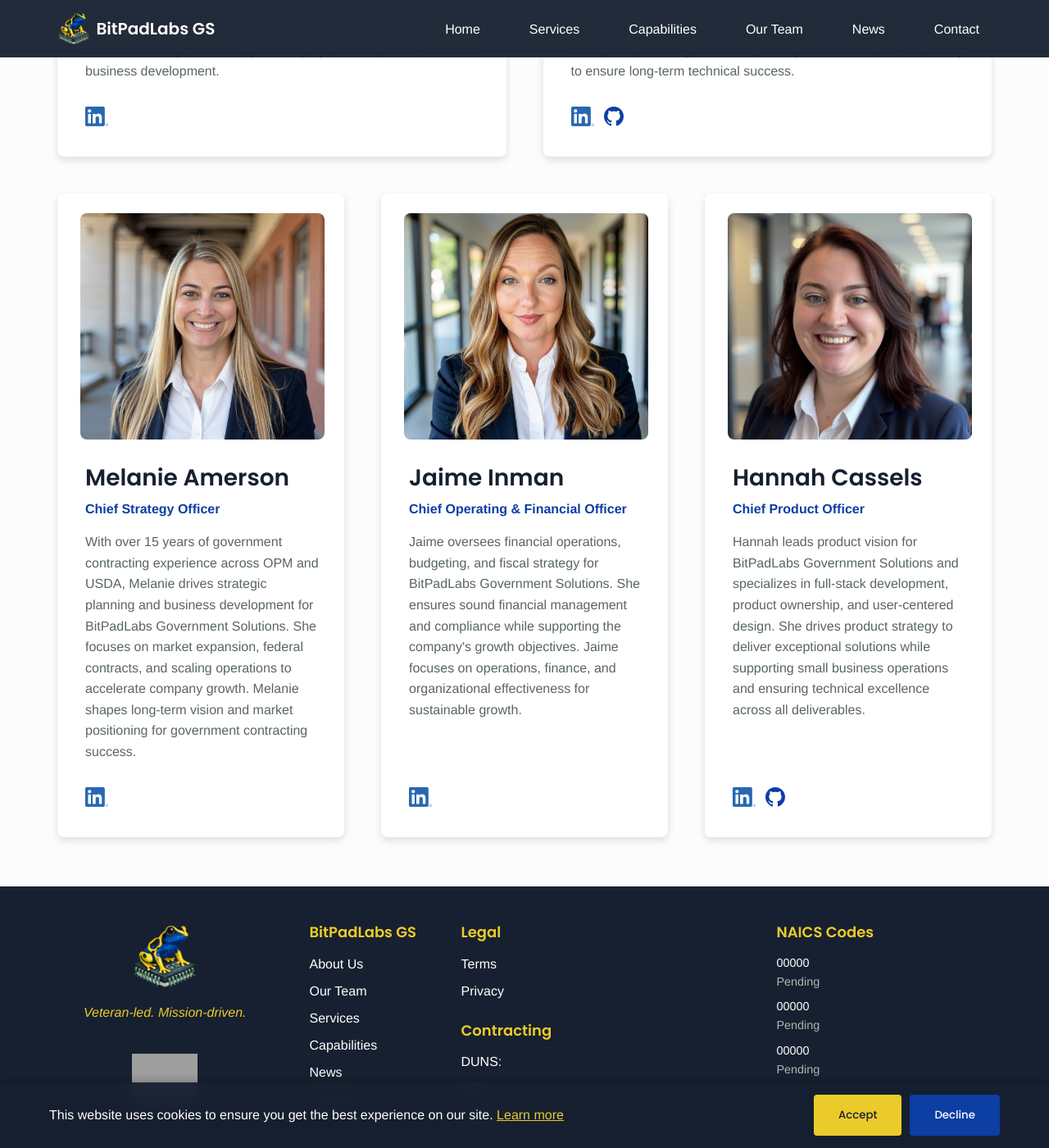
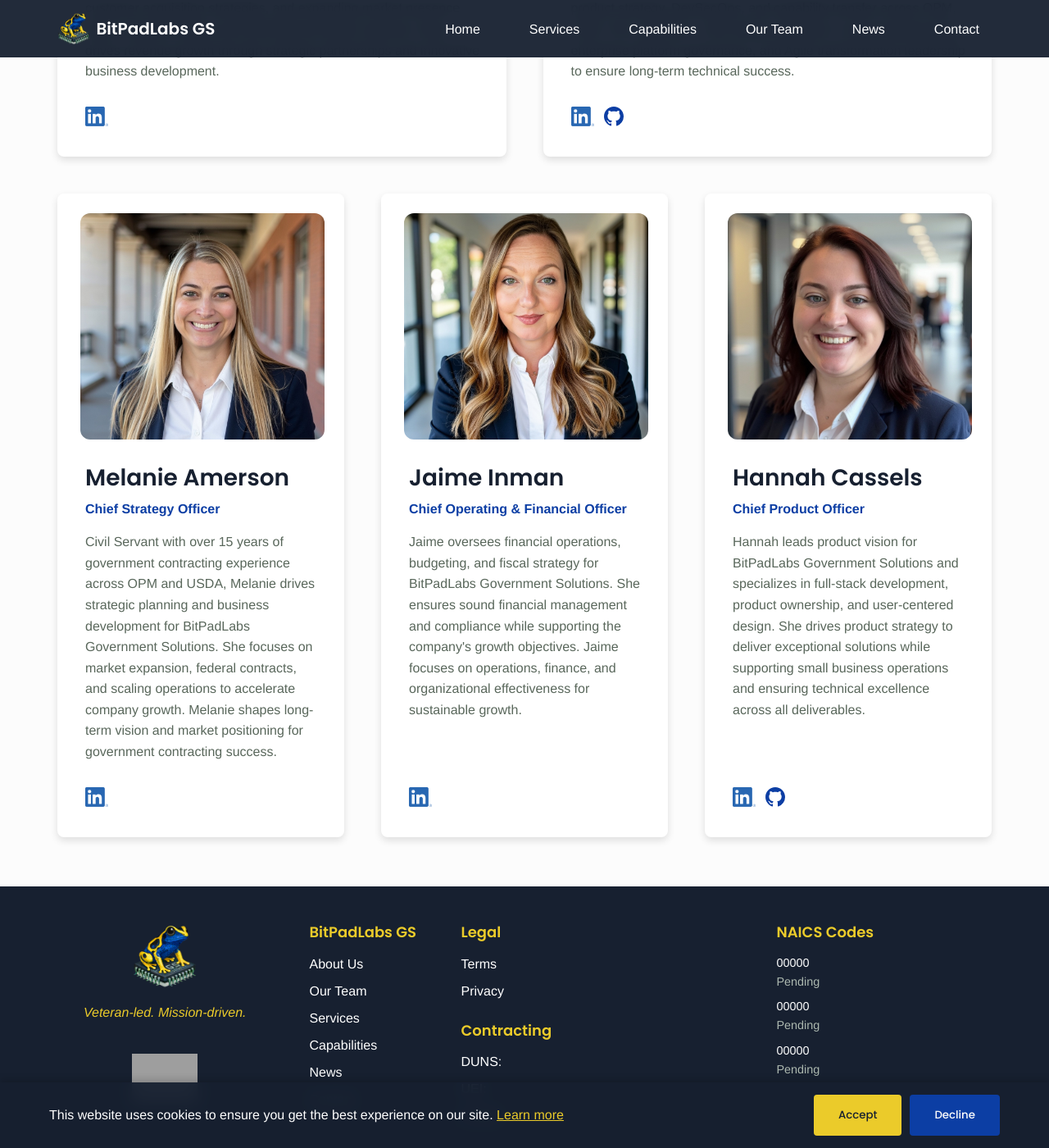
Before and after one commit to BitPadLabs/bitpadlabsgs-site, a Jekyll site: the page built from team.html, in a window 1280 px wide and 1400 px high, scrolled down 761 px. Shown: the whole window at 82% size. Built offline with Jekyll 4.4.1, drawn with Linux system fonts in a browser that asks for light colours; grey boxes are pictures that could not be loaded.

Commit message:
Update team bio and standardize image border radius
Updated Melanie's bio in team.yml to clarify her civil servant background. Replaced SCSS variable for border radius with a fixed 12px value for team images in _layout.scss to ensure consistent styling.

```diff
--- a/_data/team.yml
+++ b/_data/team.yml
@@ -24,7 +24,7 @@
   image: Melanie-BPLGS.JPG
   linkedin: https://www.linkedin.com/in/melanie-amerson-mba-23a89111/
   bio: >-
-    With over 15 years of government contracting experience across OPM and USDA, Melanie drives strategic planning
+    Civil Servant with over 15 years of government contracting experience across OPM and USDA, Melanie drives strategic planning
     and business development for BitPadLabs Government Solutions. She focuses on market expansion,
     federal contracts, and scaling operations to accelerate company growth. Melanie shapes long-term vision
     and market positioning for government contracting success.
--- a/_sass/_layout.scss
+++ b/_sass/_layout.scss
@@ -279,7 +279,7 @@
         width: 100%;
         height: 100%;
         object-fit: cover;
-        border-radius: $border-radius-md;
+        border-radius: 12px;
       }
     }
 
@@ -289,7 +289,7 @@
         img {
           object-fit: contain;
           object-position: center top;
-          border-radius: $border-radius-md;
+          border-radius: 12px;
         }
       }
     }
```
